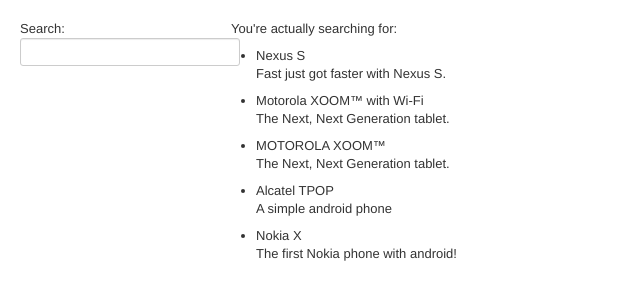
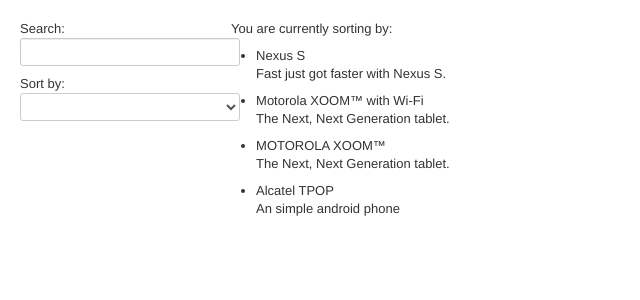
Before and after one commit to ahinkojosemalespin/angular-phonecat-example, a website: page app/index.html in a window 1280 px wide. Shown: the whole page, without its empty margins (0-640 px from the left). Drawn offline with Linux system fonts and the light colour scheme.

Commit message:
Adding step 4

```diff
--- a/app/index.html
+++ b/app/index.html
@@ -1,14 +1,14 @@
 <!doctype html>
-<html lang="en" ng-app="phonecatApp" ng-controller="PhoneListCtrl">
+<html lang="en" ng-app="phonecatApp">
 <head>
   <meta charset="utf-8">
-  <title>Google Phone Gallery: {{query}}</title>
+  <title>Google Phone Gallery</title>
   <link rel="stylesheet" href="css/app.css">
   <link rel="stylesheet" href="css/bootstrap.css">
   <script src="lib/angular/angular.js"></script>
   <script src="js/controllers.js"></script>
 </head>
-<body>
+<body ng-controller="PhoneListCtrl">
 
   <div class="container-fluid">
     <div class="row-fluid">
@@ -16,13 +16,19 @@
         <!--Sidebar content-->
 
         Search: <input ng-model="query">
+        Sort by:
+        <select ng-model="orderProp">
+          <option value="name">Alphabetical</option>
+          <option value="age">Newest</option>
+          <option value="-age">Oldest</option>
+        </select>
 
       </div>
       <div class="span10">
         <!--Body content-->
-        <p id="status">You're actually searching for: {{query}}</p>
+        <p>You are currently sorting by: {{orderProp}}</p>
         <ul class="phones">
-          <li ng-repeat="phone in phones | filter:query">
+          <li ng-repeat="phone in phones | filter:query | orderBy:orderProp">
             {{phone.name}}
             <p>{{phone.snippet}}</p>
           </li>
--- a/app/js/controllers.js
+++ b/app/js/controllers.js
@@ -7,14 +7,17 @@
 phonecatApp.controller('PhoneListCtrl', function($scope) {
   $scope.phones = [
     {'name': 'Nexus S',
-     'snippet': 'Fast just got faster with Nexus S.'},
+     'snippet': 'Fast just got faster with Nexus S.',
+     'age': 1},
     {'name': 'Motorola XOOM™ with Wi-Fi',
-     'snippet': 'The Next, Next Generation tablet.'},
+     'snippet': 'The Next, Next Generation tablet.',
+     'age': 2},
     {'name': 'MOTOROLA XOOM™',
-     'snippet': 'The Next, Next Generation tablet.'},
+     'snippet': 'The Next, Next Generation tablet.',
+     'age': 3},
     {'name': 'Alcatel TPOP',
-     'snippet': 'A simple android phone'},
-    {'name': 'Nokia X',
-     'snippet': 'The first Nokia phone with android!'}
+     'snippet': 'An simple android phone',
+     'age': 4}
   ];
+
 });
```
Also changed, not shown: test/e2e/scenarios.js (+13 -9 lines), test/unit/controllersSpec.js (+13 -5 lines).
